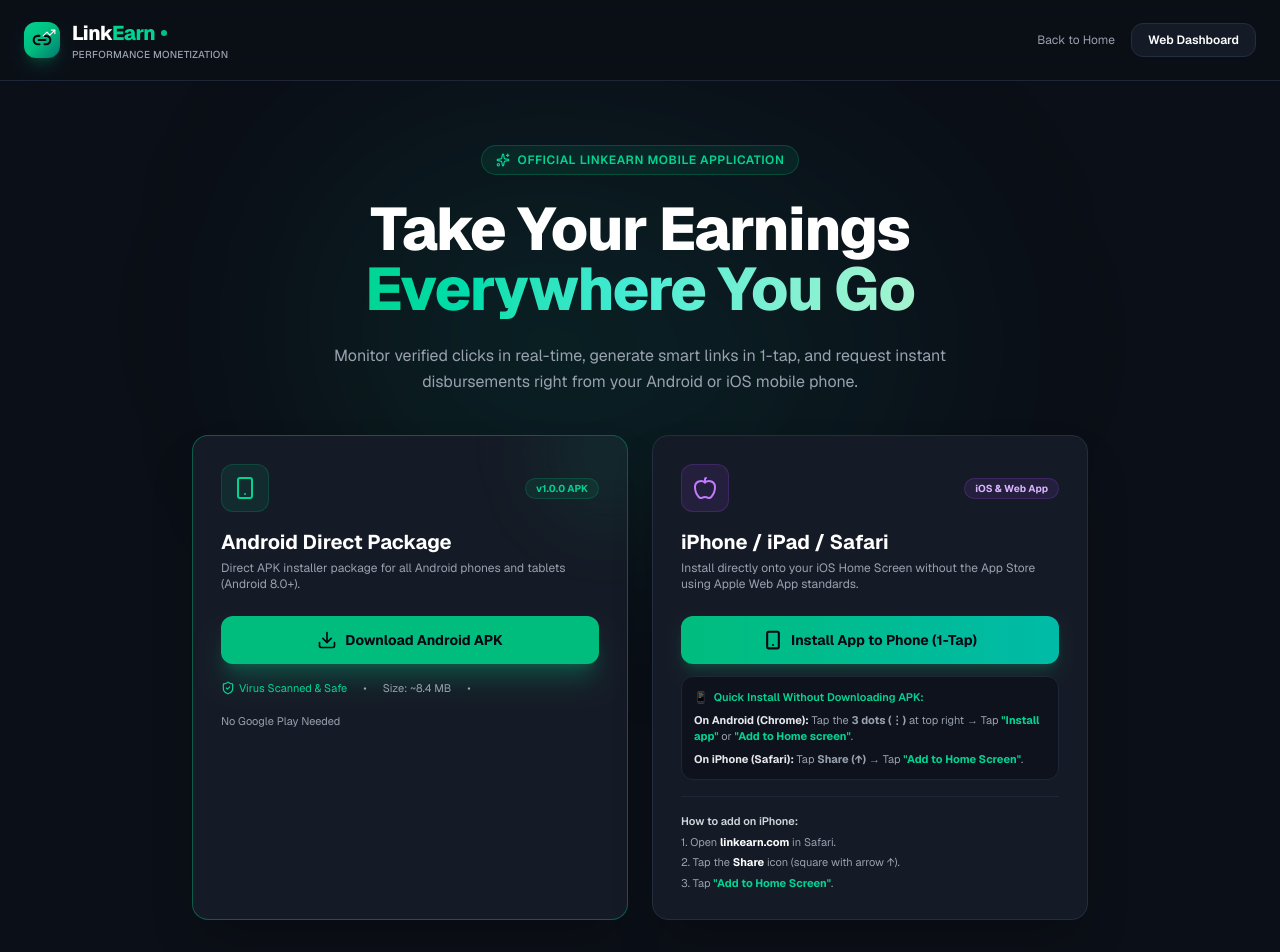
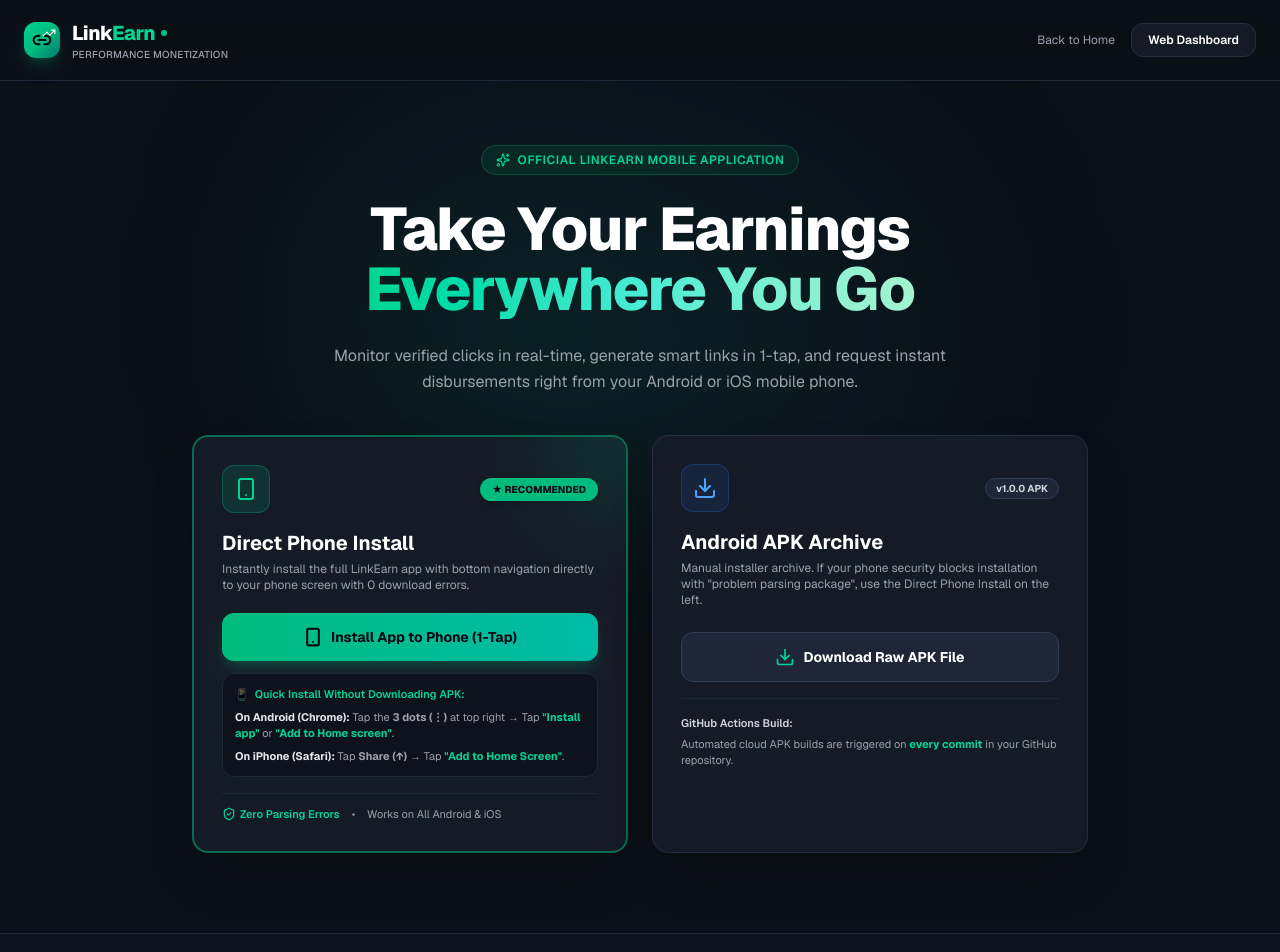
Before and after one commit to Er-prince-kumar/applovin2, a Next.js app: page /download in a window 1280 px wide. Shown: the top 952 px of the page. Built offline with nearby package versions, Linux system fonts and the light colour scheme.

Commit message:
Auto-update: page.tsx (8:00:00 PM)

```diff
--- a/src/app/download/page.tsx
+++ b/src/app/download/page.tsx
@@ -74,70 +74,66 @@
 
           {/* Download Action Cards */}
           <div className="grid grid-cols-1 md:grid-cols-2 gap-6 max-w-4xl mx-auto text-left">
-            {/* Android APK Card */}
-            <div className="bg-[#151B26] border border-emerald-500/40 rounded-2xl p-7 shadow-2xl relative overflow-hidden group">
-              <div className="absolute -top-12 -right-12 w-32 h-32 bg-emerald-500/10 rounded-full blur-2xl group-hover:bg-emerald-500/20 transition-all" />
+            {/* 1-Tap Instant Phone Install Card (Recommended) */}
+            <div className="bg-[#151B26] border-2 border-emerald-500/50 rounded-2xl p-7 shadow-2xl relative overflow-hidden group">
+              <div className="absolute -top-12 -right-12 w-32 h-32 bg-emerald-500/15 rounded-full blur-2xl group-hover:bg-emerald-500/25 transition-all" />
 
               <div className="flex items-center justify-between mb-4">
-                <div className="w-12 h-12 rounded-xl bg-emerald-500/10 border border-emerald-500/20 text-emerald-400 flex items-center justify-center">
+                <div className="w-12 h-12 rounded-xl bg-emerald-500/15 border border-emerald-500/30 text-emerald-400 flex items-center justify-center">
                   <Smartphone className="w-6 h-6" />
                 </div>
-                <span className="px-2.5 py-0.5 rounded-full text-[10px] font-bold bg-emerald-500/10 text-emerald-400 border border-emerald-500/20">
+                <span className="px-3 py-1 rounded-full text-[10px] font-extrabold bg-emerald-500 text-gray-950 shadow-md">
+                  ★ RECOMMENDED
+                </span>
+              </div>
+
+              <h3 className="text-xl font-bold text-white mb-1">Direct Phone Install</h3>
+              <p className="text-xs text-gray-400 mb-5">
+                Instantly install the full LinkEarn app with bottom navigation directly to your phone screen with 0 download errors.
+              </p>
+
+              {/* Client Component with Native Install Prompt Hook */}
+              <DownloadClientSection />
+
+              <div className="mt-4 pt-3 border-t border-[#1E2638] flex flex-wrap items-center gap-3 text-[11px] text-gray-400">
+                <span className="flex items-center gap-1 text-emerald-400 font-semibold">
+                  <ShieldCheck className="w-3.5 h-3.5" />
+                  Zero Parsing Errors
+                </span>
+                <span>&bull;</span>
+                <span>Works on All Android & iOS</span>
+              </div>
+            </div>
+
+            {/* Android APK Package Card */}
+            <div className="bg-[#151B26] border border-[#232D3F] rounded-2xl p-7 shadow-2xl relative overflow-hidden group">
+              <div className="flex items-center justify-between mb-4">
+                <div className="w-12 h-12 rounded-xl bg-blue-500/10 border border-blue-500/20 text-blue-400 flex items-center justify-center">
+                  <Download className="w-6 h-6" />
+                </div>
+                <span className="px-2.5 py-0.5 rounded-full text-[10px] font-bold bg-[#1E2638] text-gray-300 border border-[#2E3C56]">
                   v1.0.0 APK
                 </span>
               </div>
 
-              <h3 className="text-xl font-bold text-white mb-1">Android Direct Package</h3>
+              <h3 className="text-xl font-bold text-white mb-1">Android APK Archive</h3>
               <p className="text-xs text-gray-400 mb-6">
-                Direct APK installer package for all Android phones and tablets (Android 8.0+).
+                Manual installer archive. If your phone security blocks installation with &quot;problem parsing package&quot;, use the Direct Phone Install on the left.
               </p>
 
               {/* Direct Download Button */}
               <a
                 href="/api/download/apk"
                 download="LinkEarn-Publisher-v1.0.0.apk"
-                className="w-full py-3.5 px-5 rounded-xl bg-emerald-500 hover:bg-emerald-400 text-gray-950 font-bold text-sm transition-all shadow-xl shadow-emerald-500/25 flex items-center justify-center gap-2 mb-4 hover:scale-[1.02]"
+                className="w-full py-3.5 px-5 rounded-xl bg-[#1E2638] hover:bg-[#28354c] text-white font-bold text-sm transition-all border border-[#2E3C56] flex items-center justify-center gap-2 mb-4 hover:scale-[1.01]"
               >
-                <Download className="w-5 h-5" />
-                <span>Download Android APK</span>
+                <Download className="w-5 h-5 text-emerald-400" />
+                <span>Download Raw APK File</span>
               </a>
 
-              <div className="flex flex-wrap items-center gap-4 text-[11px] text-gray-400">
-                <span className="flex items-center gap-1 text-emerald-400">
-                  <ShieldCheck className="w-3.5 h-3.5" />
-                  Virus Scanned & Safe
-                </span>
-                <span>&bull;</span>
-                <span>Size: ~8.4 MB</span>
-                <span>&bull;</span>
-                <span>No Google Play Needed</span>
-              </div>
-            </div>
-
-            {/* iOS & PWA Instant Install Card */}
-            <div className="bg-[#151B26] border border-[#232D3F] rounded-2xl p-7 shadow-2xl relative overflow-hidden group">
-              <div className="flex items-center justify-between mb-4">
-                <div className="w-12 h-12 rounded-xl bg-purple-500/10 border border-purple-500/20 text-purple-400 flex items-center justify-center">
-                  <Apple className="w-6 h-6" />
-                </div>
-                <span className="px-2.5 py-0.5 rounded-full text-[10px] font-bold bg-purple-500/10 text-purple-300 border border-purple-500/20">
-                  iOS & Web App
-                </span>
-              </div>
-
-              <h3 className="text-xl font-bold text-white mb-1">iPhone / iPad / Safari</h3>
-              <p className="text-xs text-gray-400 mb-6">
-                Install directly onto your iOS Home Screen without the App Store using Apple Web App standards.
-              </p>
-
-              {/* Client Component with Native Install Prompt Hook */}
-              <DownloadClientSection />
-
               <div className="mt-4 pt-4 border-t border-[#1E2638] text-[11px] text-gray-400 space-y-1">
-                <div className="font-semibold text-gray-300">How to add on iPhone:</div>
-                <div>1. Open <strong className="text-white">linkearn.com</strong> in Safari.</div>
-                <div>2. Tap the <strong className="text-white">Share</strong> icon (square with arrow ↑).</div>
-                <div>3. Tap <strong className="text-emerald-400">&quot;Add to Home Screen&quot;</strong>.</div>
+                <div className="font-semibold text-gray-300">GitHub Actions Build:</div>
+                <div>Automated cloud APK builds are triggered on <strong className="text-emerald-400">every commit</strong> in your GitHub repository.</div>
               </div>
             </div>
           </div>
```
